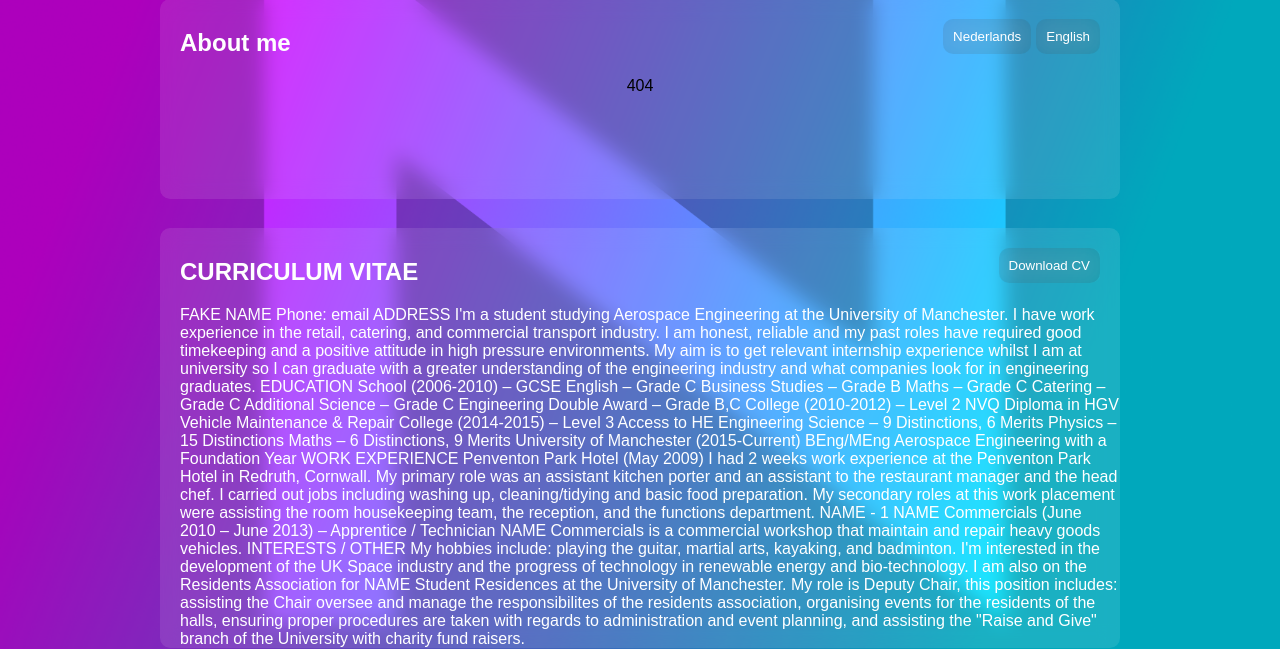
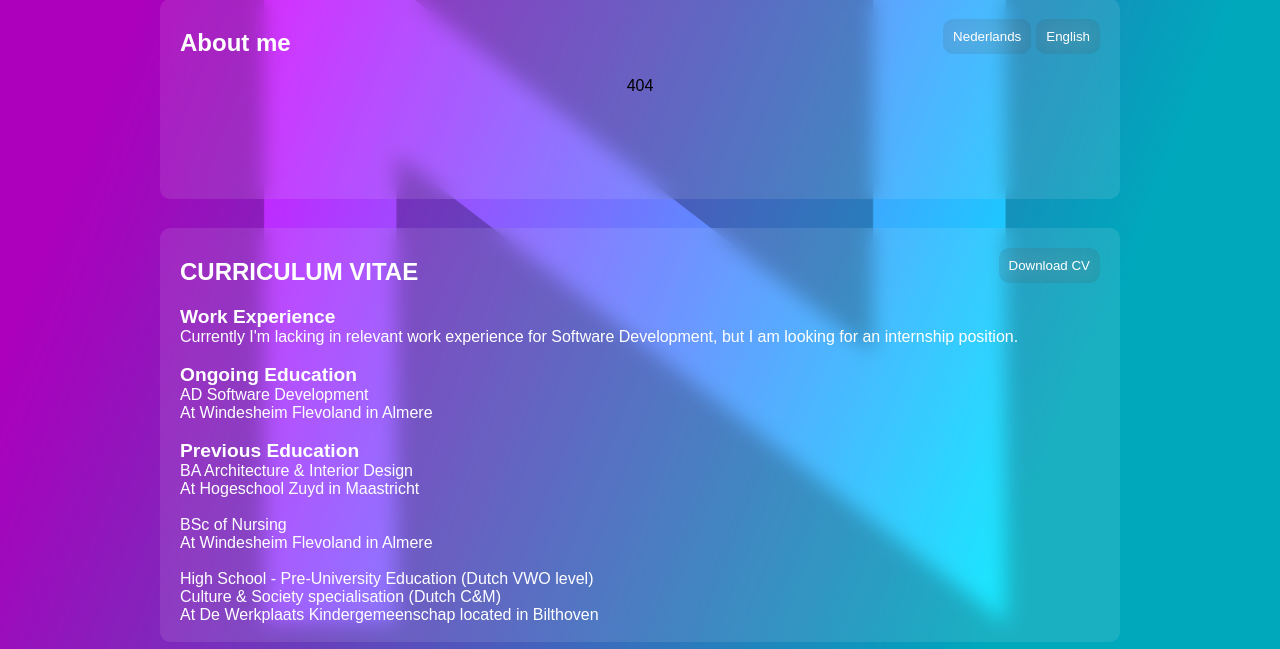
Before and after one commit to ninameier1/ADSDY1S1, a PHP site: page /about in a window 1280 px wide. Shown: the part 151-800 px from the top of the page. Run offline with PHP 8.4, Linux system fonts and the light colour scheme; data that the repository does not hold is empty.

Commit message:
04-11 Add CV and minor CSS changes

```diff
--- a/views/about.view.php
+++ b/views/about.view.php
@@ -39,52 +39,40 @@
                 </button>
             </a>
         </div>
-            <p class="text">
-                    FAKE NAME
-                    Phone:
-                    email
-                    ADDRESS
-                    I'm a student studying Aerospace Engineering at the University of Manchester. I have work
-                    experience in the retail, catering, and commercial transport industry. I am honest, reliable and
-                    my past roles have required good timekeeping and a positive attitude in high pressure
-                    environments. My aim is to get relevant internship experience whilst I am at university so I
-                    can graduate with a greater understanding of the engineering industry and what companies
-                    look for in engineering graduates.
-                    EDUCATION
-                    School (2006-2010) – GCSE
-                    English – Grade C Business Studies – Grade B
-                    Maths – Grade C Catering – Grade C
-                    Additional Science – Grade C Engineering Double Award – Grade B,C
-                    College (2010-2012) – Level 2 NVQ
-                    Diploma in HGV Vehicle Maintenance & Repair
-                    College (2014-2015) – Level 3 Access to HE
-                    Engineering Science – 9 Distinctions, 6 Merits
-                    Physics – 15 Distinctions
-                    Maths – 6 Distinctions, 9 Merits
-                    University of Manchester (2015-Current) BEng/MEng
-                    Aerospace Engineering with a Foundation Year
-                    WORK EXPERIENCE
-                    Penventon Park Hotel (May 2009)
-                    I had 2 weeks work experience at the Penventon Park Hotel in Redruth, Cornwall. My
-                    primary role was an assistant kitchen porter and an assistant to the restaurant manager and
-                    the head chef. I carried out jobs including washing up, cleaning/tidying and basic food
-                    preparation. My secondary roles at this work placement were assisting the room
-                    housekeeping team, the reception, and the functions department.
-                    NAME - 1
-                    NAME Commercials (June 2010 – June 2013) – Apprentice / Technician
-                    NAME Commercials is a commercial workshop that maintain and repair heavy goods
-                    vehicles.
-                    INTERESTS / OTHER
-                    My hobbies include: playing the guitar, martial arts, kayaking, and badminton. I'm interested
-                    in the development of the UK Space industry and the progress of technology in renewable
-                    energy and bio-technology.
-                    I am also on the Residents Association for NAME Student Residences at the University of
-                    Manchester. My role is Deputy Chair, this position includes: assisting the Chair oversee and
-                    manage the responsibilites of the residents association, organising events for the residents of
-                    the halls, ensuring proper procedures are taken with regards to administration and event
-                    planning, and assisting the "Raise and Give" branch of the University with charity fund
-                    raisers.
-            </p>
+        <h2 class="subtitle">
+            Work Experience
+        </h2>
+        <p class="text">
+            Currently I'm lacking in relevant work experience for Software Development, but I am looking for an internship position.
+        </p>
+        <br>
+        <h2 class="subtitle">
+            Ongoing Education
+        </h2>
+        <p class="text">
+            AD Software Development <br>
+            At Windesheim Flevoland in Almere <br>
+        </p>
+        <br>
+        <h2 class="subtitle">
+            Previous Education
+        </h2>
+        <p class="text">
+            BA Architecture & Interior Design <br>
+            At Hogeschool Zuyd in Maastricht <br>
+        </p>
+        <br>
+        <p class="text">
+            BSc of Nursing <br>
+            At Windesheim Flevoland in Almere <br>
+        </p>
+        <br>
+        <p class="text">
+            High School - Pre-University Education (Dutch VWO level) <br>
+            Culture & Society specialisation (Dutch C&M) <br>
+            At De Werkplaats Kindergemeenschap located in Bilthoven
+        </p>
+        <br>
     </div>
 </main>
 
--- a/views/css/style.css
+++ b/views/css/style.css
@@ -186,6 +186,13 @@ header{
 .butt:hover{
     background-color: rgba(255, 255, 255, 0.1);
     cursor: pointer;
+}
+
+.subtitle{
+    color: white;
+    font-size: 1.2rem;
+    padding-left: 20px;
+    text-align: start;
 }
 
 /*CONTACTPAGE*/
```
